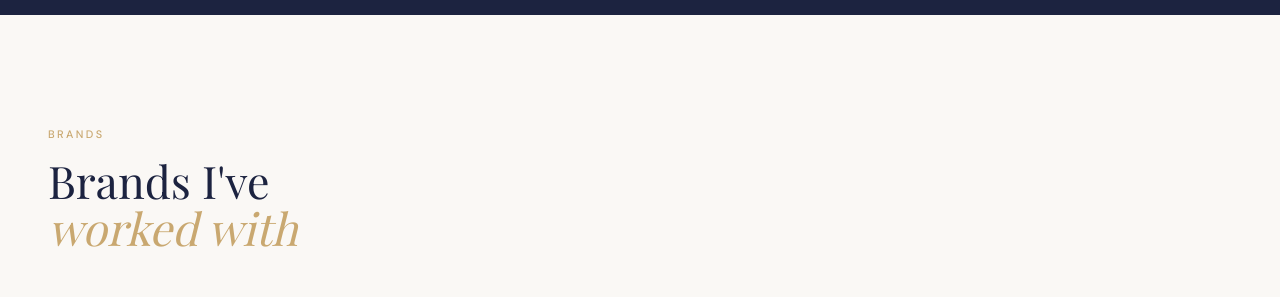
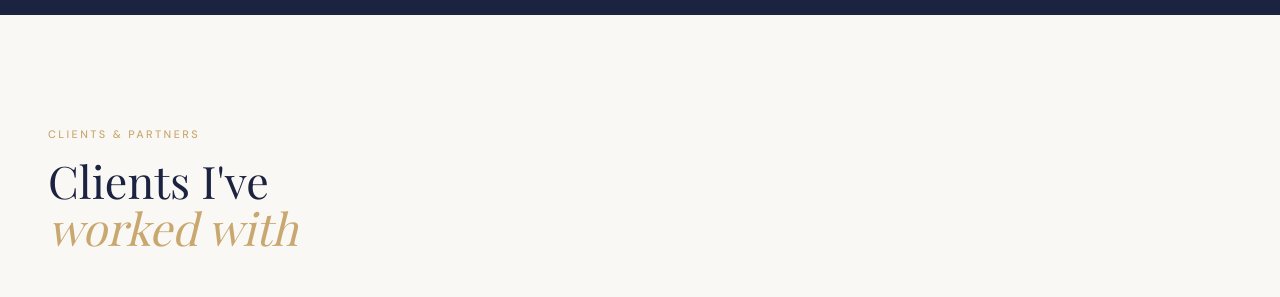
Before and after one commit to ayepink/adrianapink-site, a plain HTML site: page index.html in a window 1280 px wide. Shown: the part 2500-2797 px from the top of the page. Drawn offline with nearby package versions, Linux system fonts and the light colour scheme; a web font is replaced by a local one.

Commit message:
Update section label from 'Brands' to 'Clients'

```diff
--- a/index.html
+++ b/index.html
@@ -569,10 +569,10 @@
 </section>
 
 <!-- BRANDS -->
-<section class="brands" aria-label="Brands I've worked with">
+<section class="brands" aria-label="Clients I've worked with">
   <div class="brands-header fade-up">
-    <span class="eyebrow gold">Brands</span>
-    <h2 class="display">Brands I've<br><em class="gold">worked with</em></h2>
+    <span class="eyebrow gold">Clients & Partners</span>
+    <h2 class="display">Clients I've <br><em class="gold">worked with</em></h2>
   </div>
   <div class="brands-carousel">
     <ul class="brands-track">
```
